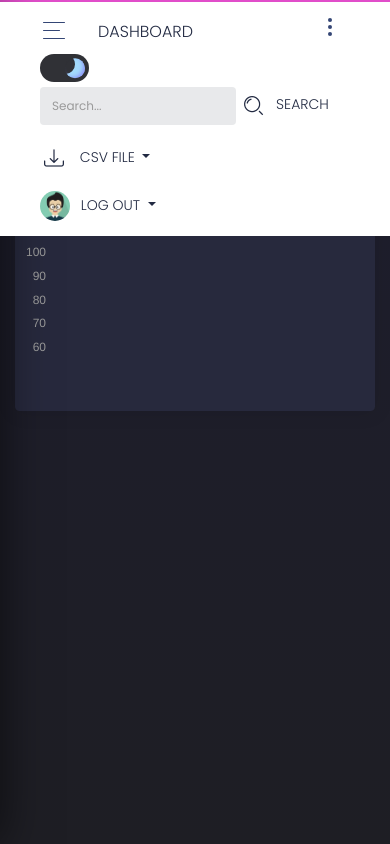
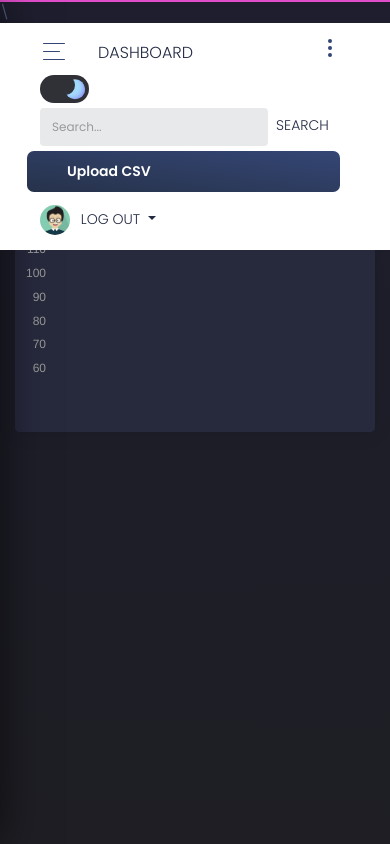
Before and after one commit to shreeya34/final_year_projects, a Django app: page / in a window 390 px wide, after a click that opens the changed part. Run offline with Django 3.2, Linux system fonts and the light colour scheme; a user stored in the database is signed in; tables that the repository leaves empty hold one stand-in row (values such as "Sample post"); data that the repository does not hold is empty; some libraries are stand-ins or nearby versions.

Commit message:
work on upload csv

```diff
--- a/apps/authentication/forms.py
+++ b/apps/authentication/forms.py
@@ -58,3 +58,8 @@ class SignUpForm(UserCreationForm):
     class Meta:
         model = User
         fields = ('username', 'email', 'password1', 'password2')
+# file_upload_app/forms.py
+from django import forms
+
+class CSVUploadForm(forms.Form):
+    csvfile = forms.FileField(label='Select a CSV file')
--- a/apps/authentication/models.py
+++ b/apps/authentication/models.py
@@ -12,5 +12,5 @@ class Profile(models.Model):
 def __str__(self):
         return f'{self.user.username}'
 
-class file(models.Model):
-    file = models.FileField(upload_to="f")
+class File(models.Model):
+    file = models.FileField(upload_to="files")
--- a/apps/authentication/urls.py
+++ b/apps/authentication/urls.py
@@ -6,7 +6,7 @@ Copyright (c) 2019 - present AppSeed.us
 
 from django import views
 from django.urls import path
-from .views import ChangePassword, ForgetPassword, login_view, register_user, user_profile
+from .views import ChangePassword, ForgetPassword, login_view, register_user, user_profile,csv_upload_view
 from django.contrib.auth.views import LogoutView
 
 urlpatterns = [
@@ -16,4 +16,6 @@ urlpatterns = [
     path("forget-password/",ForgetPassword,name="ForgetPassword"),
     path('change-password/<token>/',ChangePassword,name="change_password"),
     path('profile/', user_profile, name='user_profile'),
+    path('upload/', csv_upload_view, name='csv_upload'),
+
 ]
--- a/apps/templates/includes/navigation.html
+++ b/apps/templates/includes/navigation.html
@@ -1,4 +1,5 @@
-        <!-- Navbar -->
+        <!-- Navbar -->\
+
 
         <link rel="stylesheet" href="https://cdn.jsdelivr.net/npm/bootstrap-icons@1.11.2/font/bootstrap-icons.min.css">
         <nav class="navbar navbar-expand-lg navbar-absolute navbar-transparent">
@@ -31,21 +32,32 @@
                             <li class="search-bar input-group">
                                 <input type="text" name="asin" placeholder="Search..." class="form-control">
                                 <button type="submit" class="btn btn-link" id="search-button">
-                                    <i class="tim-icons icon-zoom-split"></i>
+                                    <!-- <i class="tim-icons icon-zoom-split"></i> -->
                                     <span class="d-lg-none d-md-block">Search</span>
                                 </button>
                             </li>
                         </form>
-                        <li class="dropdown nav-item">
+                        <!-- <li class="dropdown nav-item">
                             <a href="javascript:void(0)" class="dropdown-toggle nav-link" data-toggle="dropdown">
-                                <div class="notification d-none d-lg-block d-xl-block"></div>
-                                <i class="bi bi-download"></i>
-                                <p class="d-lg-none">
-                                    CSV file
-                                </p>
+                                <i class="bi bi-upload" id="uploadIcon"></i>
+                                <p class="d-lg-none">CSV file</p>
                             </a>
+                        </li> -->
 
-                        </li>
+
+                        <div class="upload-btn-wrapper">
+                            <form id="upload-form" method="post" enctype="multipart/form-data">
+                                <label for="file-upload" class="btn">Upload CSV</label>
+                                <input id="file-upload" type="file" name="file" style="display: none;">
+
+                            </form>
+                        </div>
+                        <script>
+                            document.getElementById('file-upload').addEventListener('change', function() {
+                                document.getElementById('upload-form').submit();
+                            });
+                        </script>
+
                         <li class="dropdown nav-item">
                             <a href="#" class="dropdown-toggle nav-link" data-toggle="dropdown">
                                 <div class="photo">
@@ -85,4 +97,3 @@
                 </div>
             </div>
         </div>
-        <!-- End Navbar -->
```
Also changed, not shown: apps/authentication/views.py (+23 -0 lines).
